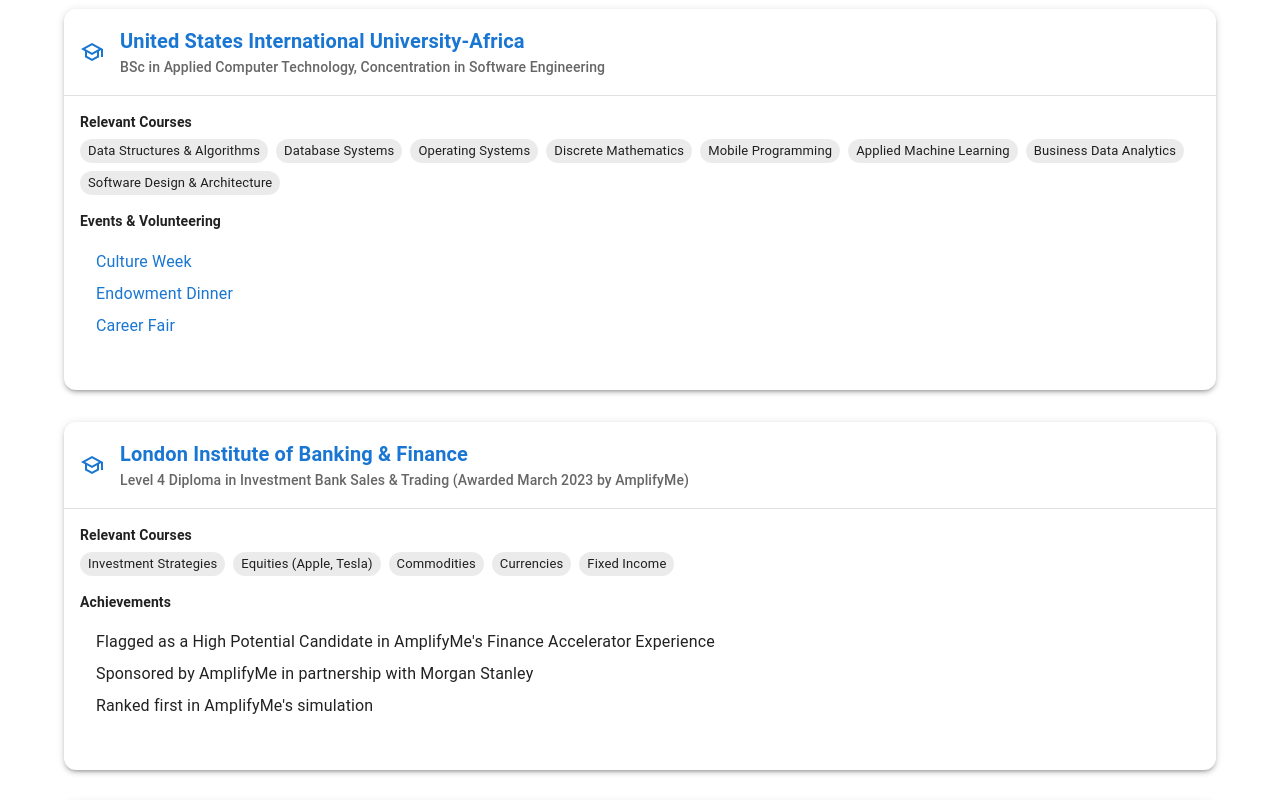
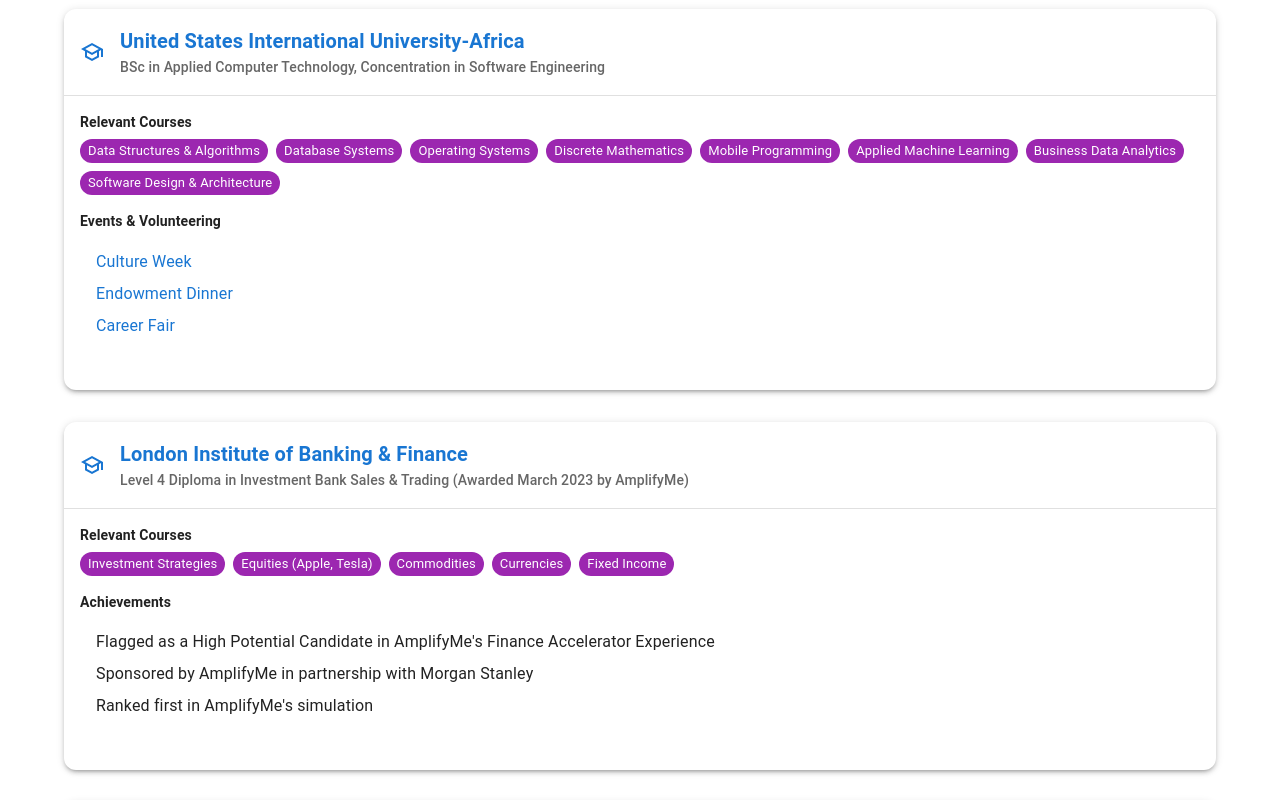
Before and after one commit to olivernjeru/olivernjeru.github.io, a React (Create React App) app: page / in a window 1280 px wide. Shown: the part 960-1760 px from the top of the page. Built offline with nearby package versions, Linux system fonts and the light colour scheme.

Commit message:
fix: update Chip component color in Education section for improved visibility

```diff
--- a/src/components/Education.js
+++ b/src/components/Education.js
@@ -85,7 +85,7 @@ const Education = () => {
                     </Typography>
                     <Box sx={{ display: 'flex', flexWrap: 'wrap', gap: 1 }}>
                       {education.classes.map((c, i) => (
-                        <Chip key={i} label={c} size="small" />
+                        <Chip key={i} label={c} size="small" color="secondary" />
                       ))}
                     </Box>
                   </Box>
```
